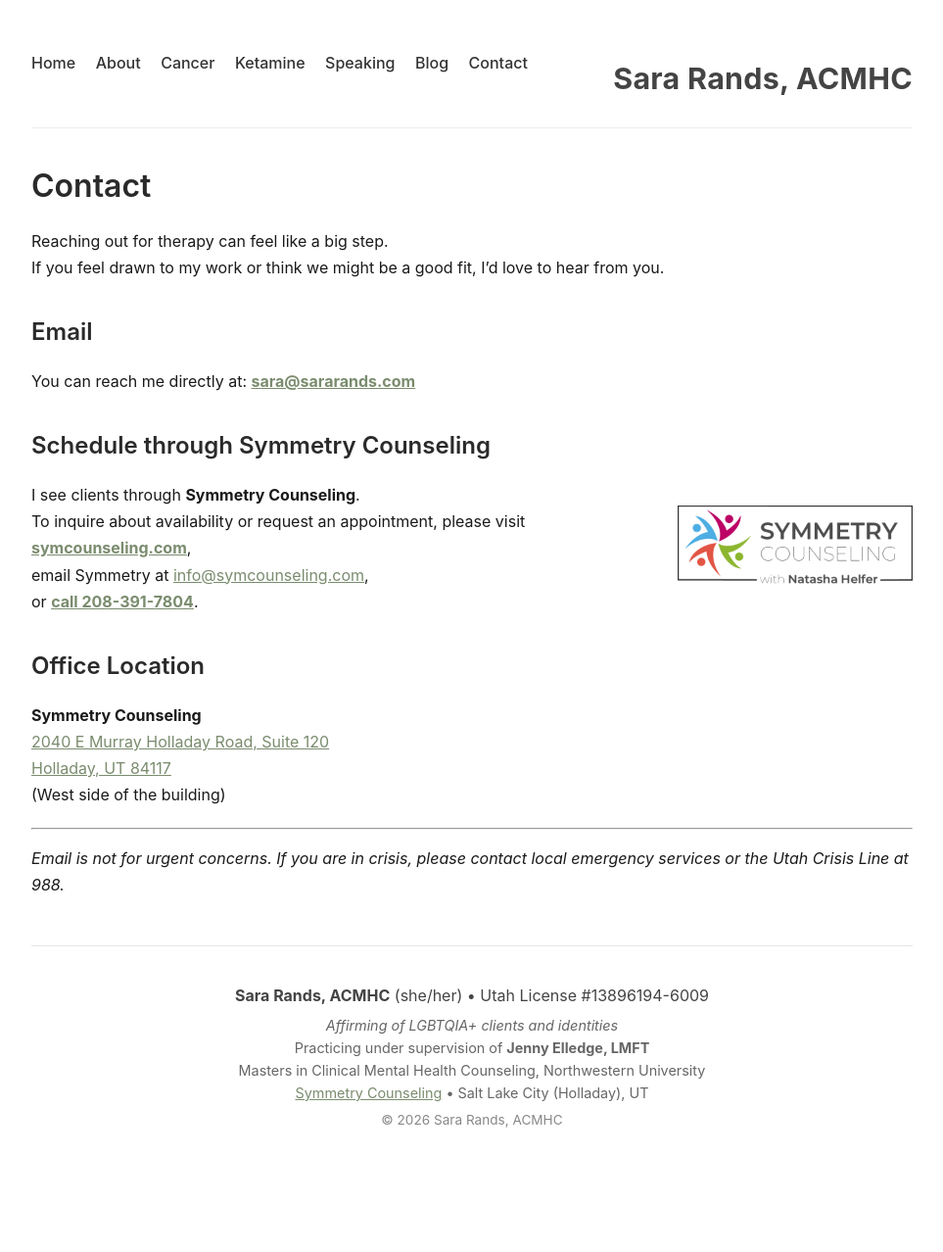
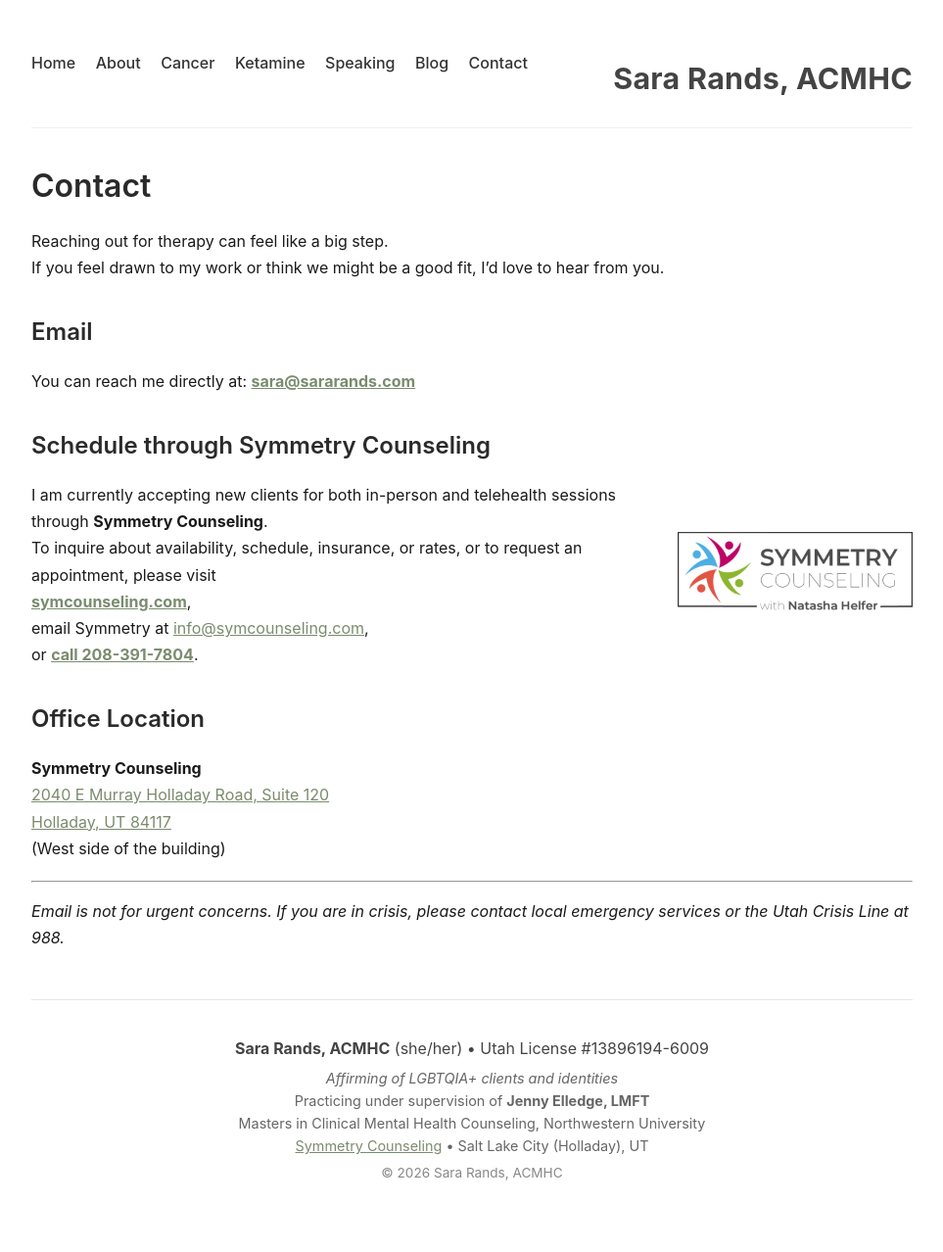
Before and after one commit to SaraRands/sararands-site, a Jekyll site: the page built from contact.md, in a window 1280 px wide. Shown: the whole page at 98% size, without its empty margins (158-1121 px from the left). Built offline with Jekyll 4.4.1, drawn with Linux system fonts in a browser that asks for light colours; before the commit the page ends 1224 px from its top, so only the background shows below that.

Commit message:
availability

```diff
--- a/contact.md
+++ b/contact.md
@@ -1,7 +1,7 @@
 ---
 layout: default
 title: "Contact Sara Rands, ACMHC | Therapy for Gifted Adults & Sensitive Minds in Salt Lake City, Utah"
-description: "Get in touch with therapist Sara Rands for attachment-focused, neurodiversity-affirming therapy in Salt Lake City. Practicing through Symmetry Counseling."
+description: "Get in touch with therapist Sara Rands for attachment-focused, neurodiversity-affirming therapy in Salt Lake City. Practicing through Symmetry Counseling. Now accepting new clients."
 ---
 
 # Contact
@@ -16,8 +16,8 @@
 <div style="display: flex; align-items: center; gap: 1.5rem; flex-wrap: wrap; margin-top: 1rem;">
   <div style="flex: 1;">
     <p style="margin: 0;">
-      I see clients through <strong>Symmetry Counseling</strong>.<br />
-      To inquire about availability or request an appointment, please visit<br />
+      I am currently accepting new clients for both in-person and telehealth sessions through <strong>Symmetry Counseling</strong>.<br />
+      To inquire about availability, schedule, insurance, or rates, or to request an appointment, please visit<br />
       <a href="https://symcounseling.com/new-client-form/" target="_blank"><strong>symcounseling.com</strong></a>,<br />
       email Symmetry at <a href="mailto:info@symcounseling.com">info@symcounseling.com</a>,<br />
       or <a href="tel:2083917804"><strong>call 208-391-7804</strong></a>.
```
Also changed, not shown: about.md (+8 -1 lines), index.md (+3 -2 lines).
